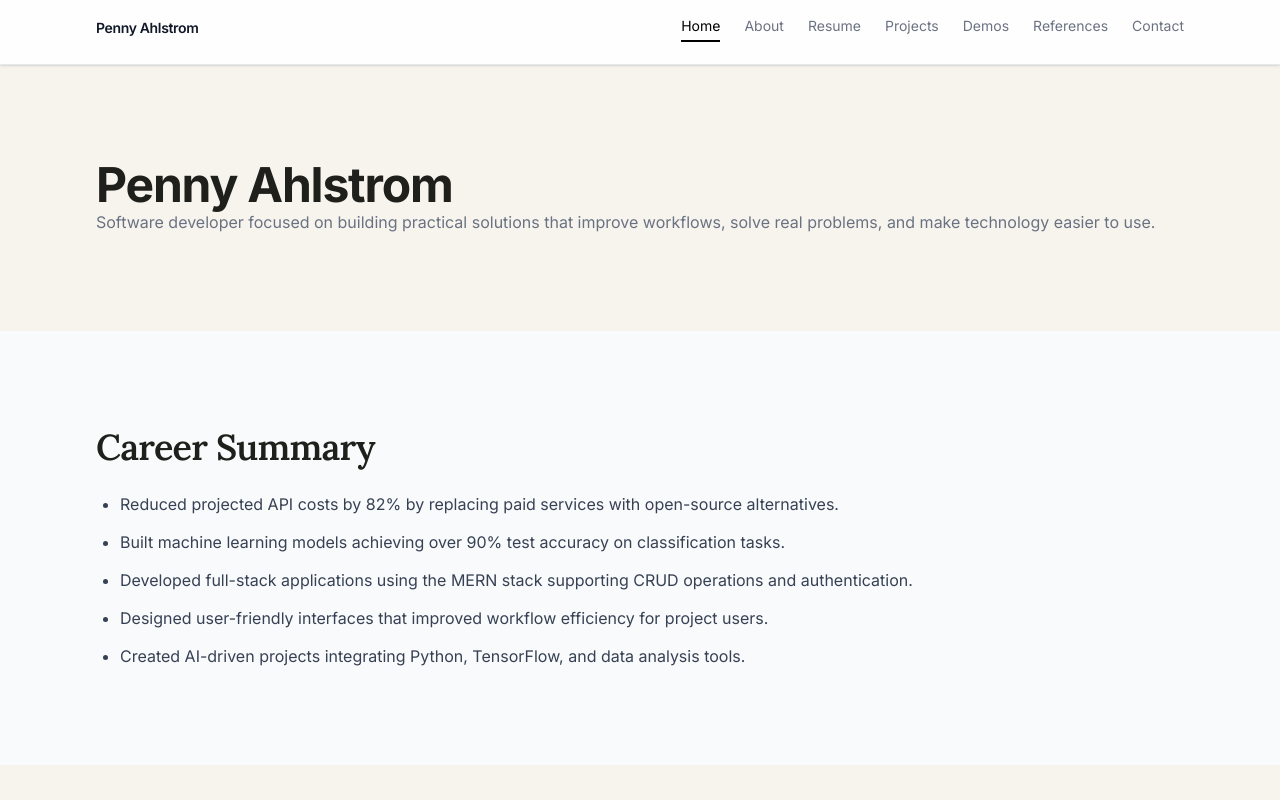
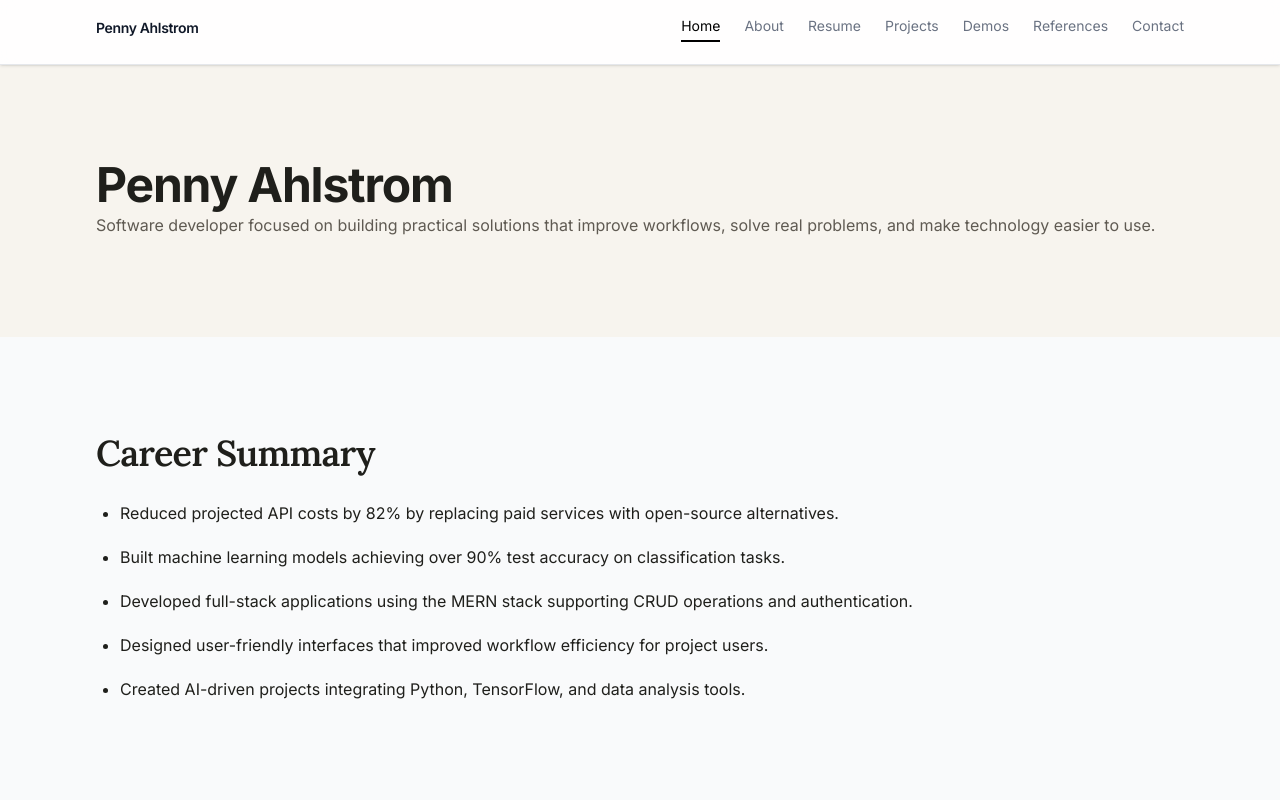
Before and after one commit to PennyAhlstrom/my-portfolio, a Next.js app: page / in a window 1280 px wide. Shown: the top 800 px of the page. Built offline with nearby package versions, Linux system fonts and the light colour scheme.

Commit message:
updated text component with theme based colors and applied class name

```diff
--- a/components/ui/Text.tsx
+++ b/components/ui/Text.tsx
@@ -13,17 +13,17 @@ export default function Text({
 }: TextProps) {
 
   const variants = {
-    dark: "text-gray-700",
-    light: "text-gray-200",
-    muted: "text-gray-500",
+    dark: "text-foreground",
+    light: "text-white/90",
+    muted: "text-muted",
   };
 
   const color = variants[variant];
 
   const Component = as;
 
-  return (
-    <Component className={`text-base leading-relaxed ${color}`}>
+ return (
+    <Component className={`text-base leading-8 ${color} ${className}`}>
       {children}
     </Component>
   );
```
